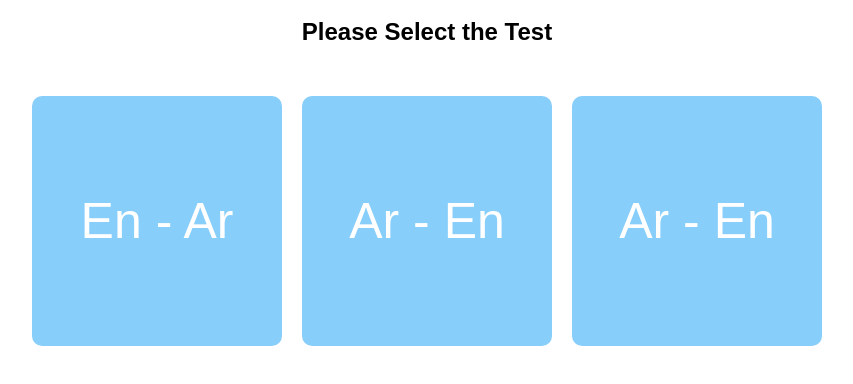
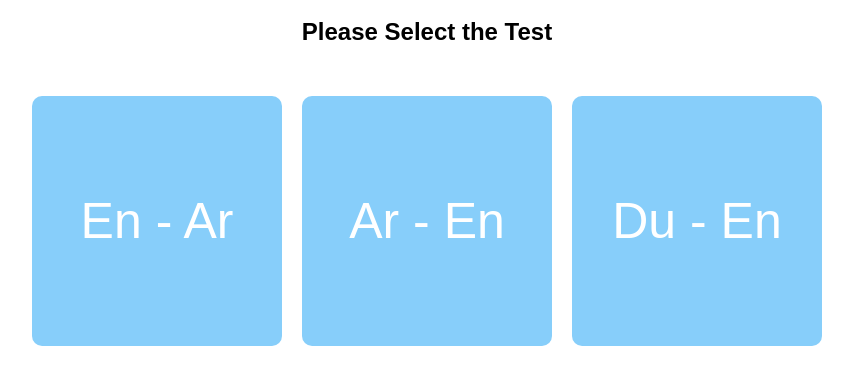
Before and after one commit to feras-alkilani/MultiplayQuestions-En-Ar, a plain HTML site: page index.html in a window 1280 px wide. Shown: the part 90-474 px from the top of the page, without its empty margins (213-1066 px from the left). Drawn offline with Linux system fonts and the light colour scheme.

Commit message:
Update index.html

```diff
--- a/index.html
+++ b/index.html
@@ -13,7 +13,7 @@
     <div class="lang-buttons">
       <button id="enToAr" onclick="playSoundAndGo('enToAr.html')">En - Ar</button>
       <button id="arToEn" onclick="playSoundAndGo('arToEn.html')">Ar - En</button>
-<button id="duToEn" onclick="playSoundAndGo('duToEn.html')">Ar - En</button>
+      <button id="duToEn" onclick="playSoundAndGo('duToEn.html')">Du - En</button>
     </div>
 
   <audio id="click-sound" src="by the name of God.mp3" preload="auto"></audio>
```
